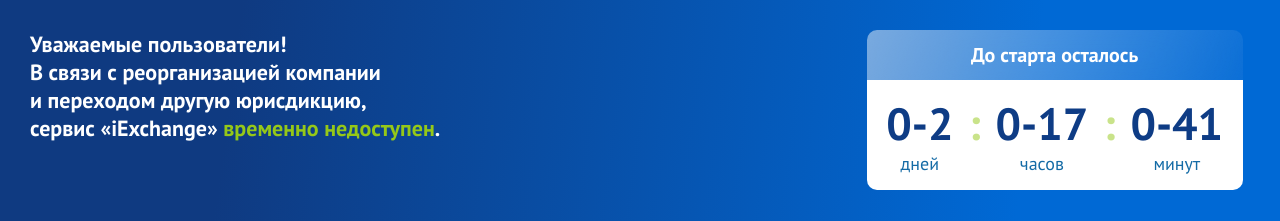
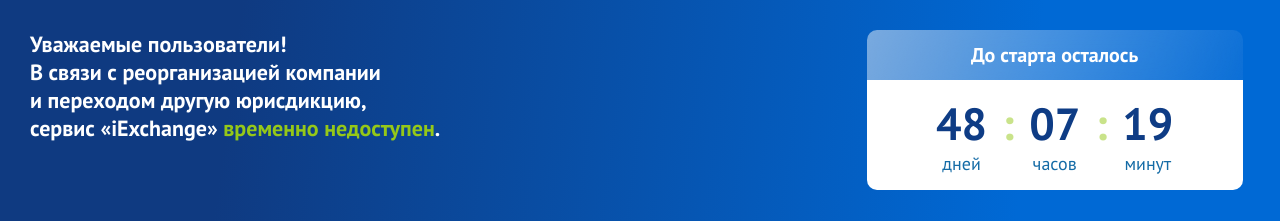
Before and after one commit to qrokmobi/qrokmobi.github.io, a plain HTML site: page index.html in a window 1280 px wide. Shown: the part 87-308 px from the top of the page. Drawn offline with nearby package versions, Linux system fonts and the light colour scheme.

Commit message:
Update index.html

```diff
--- a/index.html
+++ b/index.html
@@ -82,7 +82,7 @@
   </section>
   <script>
     let countDownDate = new Date("August 13, 2021 00:00:00");
-    countDownDate = new Date(countDownDate.setDate(countDownDate.getDate() + 240)).getTime();
+    countDownDate = new Date(countDownDate.setDate(countDownDate.getDate() + 290)).getTime();
 
     let x = setInterval(function() {
 
```
